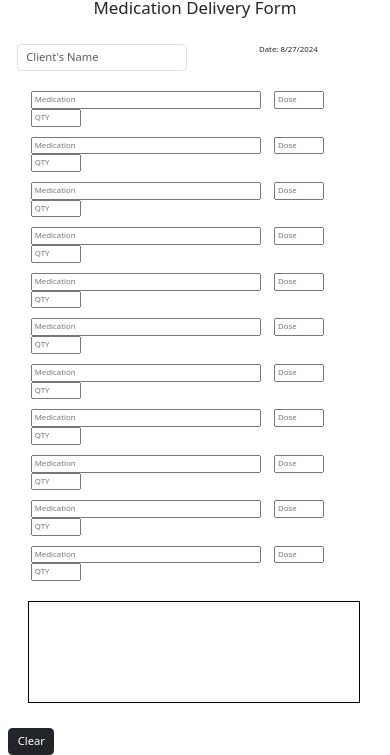
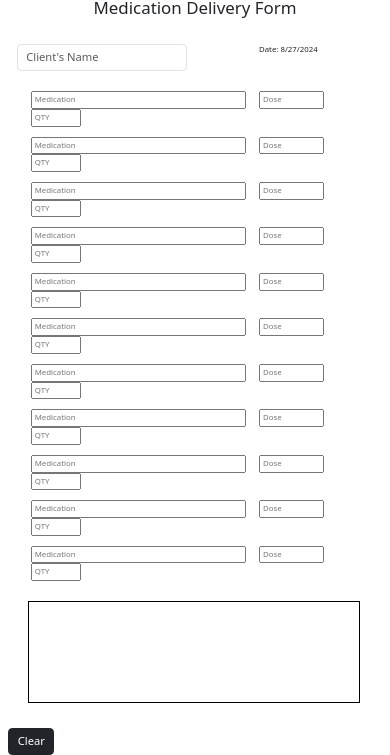
Before and after one commit to MariachiMES/med-delivery, a plain HTML site: page index.html in a window 390 px wide. Shown: the part 122-877 px from the top of the page. Drawn offline with nearby package versions, Linux system fonts and the light colour scheme.

Commit message:
final styling for iphone se

```diff
--- a/index.html
+++ b/index.html
@@ -33,68 +33,68 @@
 
       <div class="container medications">
 <div class = "container single-med">
-<div class="d-inline p-2 "><input size = "40"type="text" placeholder = "Medication"></div>
-<div class="d-inline p-2 "><input size = "4" type="text" placeholder = "Dose"></div>
+<div class="d-inline p-2 "><input size = "37"type="text" placeholder = "Medication"></div>
+<div class="d-inline p-2 "><input size = "7" type="text" placeholder = "Dose"></div>
 <div class="d-inline p-2 "><input size = "4" type="text" placeholder = "QTY"></div>
 </div>
 
 <div class="container single-med">
-<div class="d-inline p-2 "><input size="40" type="text" placeholder="Medication"></div>
-  <div class="d-inline p-2 "><input size="4" type="text" placeholder="Dose"></div>
+<div class="d-inline p-2 "><input size="37" type="text" placeholder="Medication"></div>
+<div class="d-inline p-2 "><input size="7" type="text" placeholder="Dose"></div>
   <div class="d-inline p-2 "><input size="4" type="text" placeholder="QTY"></div>
 </div>
 
 <div class="container single-med">
-<div class="d-inline p-2 "><input size="40" type="text" placeholder="Medication"></div>
-  <div class="d-inline p-2 "><input size="4" type="text" placeholder="Dose"></div>
+<div class="d-inline p-2 "><input size="37" type="text" placeholder="Medication"></div>
+<div class="d-inline p-2 "><input size="7" type="text" placeholder="Dose"></div>
   <div class="d-inline p-2 "><input size="4" type="text" placeholder="QTY"></div>
 </div>
 
 <div class="container single-med">
-<div class="d-inline p-2 "><input size="40" type="text" placeholder="Medication"></div>
-  <div class="d-inline p-2 "><input size="4" type="text" placeholder="Dose"></div>
+<div class="d-inline p-2 "><input size="37" type="text" placeholder="Medication"></div>
+<div class="d-inline p-2 "><input size="7" type="text" placeholder="Dose"></div>
   <div class="d-inline p-2 "><input size="4" type="text" placeholder="QTY"></div>
 </div>
 
 <div class="container single-med">
-<div class="d-inline p-2 "><input size="40" type="text" placeholder="Medication"></div>
-  <div class="d-inline p-2 "><input size="4" type="text" placeholder="Dose"></div>
+<div class="d-inline p-2 "><input size="37" type="text" placeholder="Medication"></div>
+<div class="d-inline p-2 "><input size="7" type="text" placeholder="Dose"></div>
   <div class="d-inline p-2 "><input size="4" type="text" placeholder="QTY"></div>
 </div>
 
 <div class="container single-med">
-<div class="d-inline p-2 "><input size="40" type="text" placeholder="Medication"></div>
-  <div class="d-inline p-2 "><input size="4" type="text" placeholder="Dose"></div>
+<div class="d-inline p-2 "><input size="37" type="text" placeholder="Medication"></div>
+<div class="d-inline p-2 "><input size="7" type="text" placeholder="Dose"></div>
   <div class="d-inline p-2 "><input size="4" type="text" placeholder="QTY"></div>
 </div>
 
 <div class="container single-med">
-<div class="d-inline p-2 "><input size="40" type="text" placeholder="Medication"></div>
-  <div class="d-inline p-2 "><input size="4" type="text" placeholder="Dose"></div>
+<div class="d-inline p-2 "><input size="37" type="text" placeholder="Medication"></div>
+<div class="d-inline p-2 "><input size="7" type="text" placeholder="Dose"></div>
   <div class="d-inline p-2 "><input size="4" type="text" placeholder="QTY"></div>
 </div>
 
 <div class="container single-med">
-<div class="d-inline p-2 "><input size="40" type="text" placeholder="Medication"></div>
-  <div class="d-inline p-2 "><input size="4" type="text" placeholder="Dose"></div>
+<div class="d-inline p-2 "><input size="37" type="text" placeholder="Medication"></div>
+<div class="d-inline p-2 "><input size="7" type="text" placeholder="Dose"></div>
   <div class="d-inline p-2 "><input size="4" type="text" placeholder="QTY"></div>
 </div>
 
 <div class="container single-med">
-<div class="d-inline p-2 "><input size="40" type="text" placeholder="Medication"></div>
-  <div class="d-inline p-2 "><input size="4" type="text" placeholder="Dose"></div>
+<div class="d-inline p-2 "><input size="37" type="text" placeholder="Medication"></div>
+<div class="d-inline p-2 "><input size="7" type="text" placeholder="Dose"></div>
   <div class="d-inline p-2 "><input size="4" type="text" placeholder="QTY"></div>
 </div>
 
 <div class="container single-med">
-<div class="d-inline p-2 "><input size="40" type="text" placeholder="Medication"></div>
-  <div class="d-inline p-2 "><input size="4" type="text" placeholder="Dose"></div>
+<div class="d-inline p-2 "><input size="37" type="text" placeholder="Medication"></div>
+<div class="d-inline p-2 "><input size="7" type="text" placeholder="Dose"></div>
   <div class="d-inline p-2 "><input size="4" type="text" placeholder="QTY"></div>
 </div>
 
 <div class="container single-med">
-<div class="d-inline p-2 "><input size="40" type="text" placeholder="Medication"></div>
-  <div class="d-inline p-2 "><input size="4" type="text" placeholder="Dose"></div>
+<div class="d-inline p-2 "><input size="37" type="text" placeholder="Medication"></div>
+<div class="d-inline p-2 "><input size="7" type="text" placeholder="Dose"></div>
   <div class="d-inline p-2 "><input size="4" type="text" placeholder="QTY"></div>
 </div>
 </div>
```
